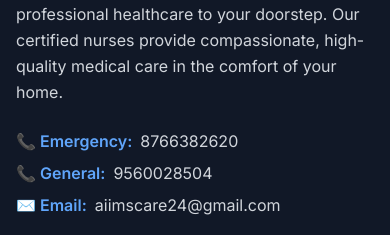
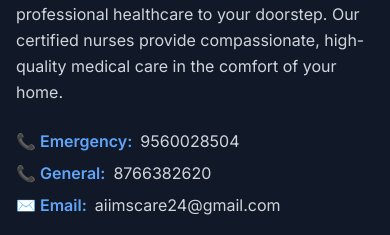
Before and after one commit to techcmtai/aiims-care-pulse-ui-main, a React (Vite) app: page /career in a window 390 px wide. Shown: the part 1767-2002 px from the top of the page. Built offline with nearby package versions, Linux system fonts and the light colour scheme.

Commit message:
Swap emergency and general phone numbers in Footer component for accuracy.

```diff
--- a/src/components/Footer.tsx
+++ b/src/components/Footer.tsx
@@ -34,11 +34,11 @@ const Footer = () => {
             <div className="space-y-2">
               <p className="flex items-center text-gray-300">
                 <span className="font-semibold text-blue-400 mr-2">📞 Emergency:</span>
-                <a href="tel:8766382620" className="hover:text-blue-400 transition-colors">8766382620</a>
+                <a href="tel:9560028504" className="hover:text-blue-400 transition-colors">9560028504</a>
               </p>
               <p className="flex items-center text-gray-300">
                 <span className="font-semibold text-blue-400 mr-2">📞 General:</span>
-                <a href="tel:9560028504" className="hover:text-blue-400 transition-colors">9560028504</a>
+                <a href="tel:8766382620" className="hover:text-blue-400 transition-colors">8766382620</a>
               </p>
               <p className="flex items-center text-gray-300">
                 <span className="font-semibold text-blue-400 mr-2">✉️ Email:</span>
```
